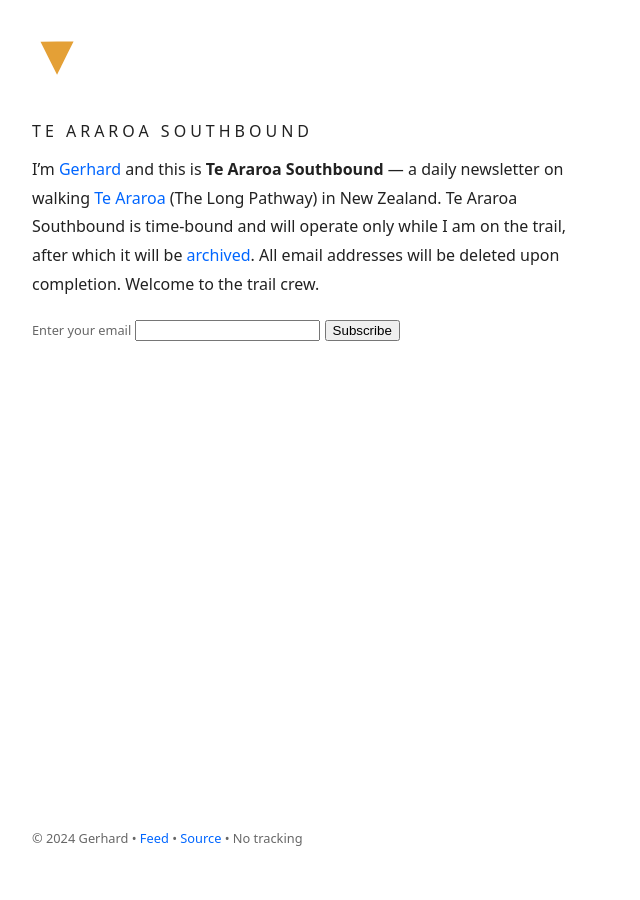
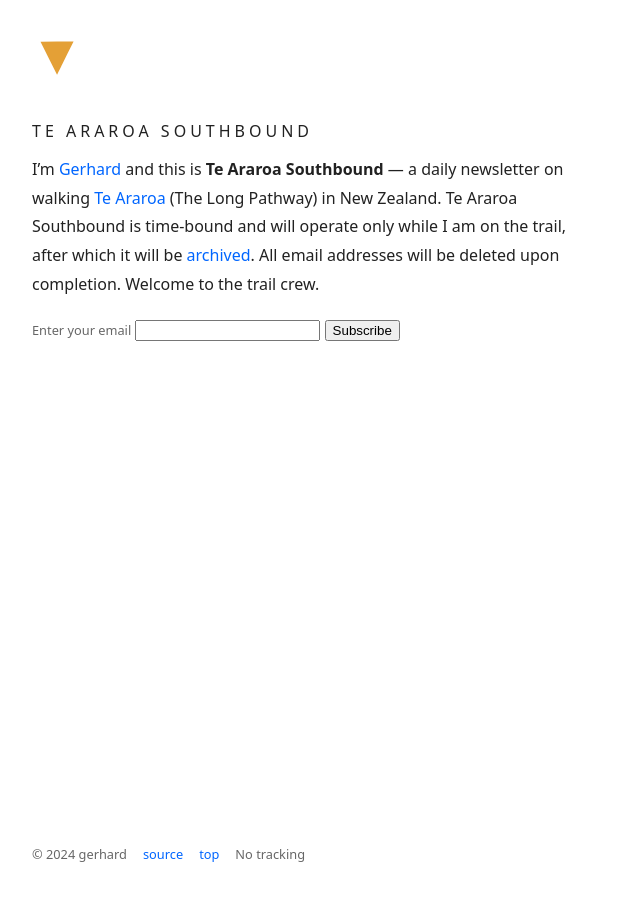
Before and after one commit to gerhardlanz/ta-sobo.gerhardla.nz, a Jekyll site: the page built from index.md, in a window 1280 px wide. Shown: the whole page, without its empty margins (0-640 px from the left). Built offline with Jekyll 4.4.1, drawn with Linux system fonts in a browser that asks for light colours; Markdown is read by kramdown in place of the engine named in the settings.

Commit message:
chore: add top link

```diff
--- a/_layouts/default.html
+++ b/_layouts/default.html
@@ -99,7 +99,7 @@
     <link rel="apple-touch-icon" href="/apple-touch-icon.png">
     <link rel="manifest" href="/manifest.webmanifest">
     <link rel="canonical" href="{{ page.url | prepend: site.url }}">
-    <title>{% if page.permalink == '/' %}{{ site.title }}{% else %}{{ page.title }} • {{ site.title }}{% endif %}</title>
+    <title>{% if page.permalink == '/' %}{{ site.title }}{% else %}{{ page.title }} — {{ site.title }}{% endif %}</title>
 </head>
 
 <body>
@@ -110,7 +110,13 @@
     <main>{{ content }}</main>
     <footer>
         <nav aria-label="About this site">
-            <p><small>&copy; 2024 Gerhard • <a href="https://buttondown.com/gerhard/rss">Feed</a> • <a href="https://github.com/gerhardlanz/ta-sobo">Source</a> • No tracking</small></p>
+            <ul style="list-style-type:none;display:flex;margin:0;padding:0">
+                <li style="margin-right: 1rem"><small>&copy; 2024 gerhard</small></li>
+                <li style="margin-right: 1rem"><small><a
+                            href="https://github.com/gerhardlanz/ta-sobo">source</a></small></li>
+                <li style="margin-right: 1rem"><small><a href="#">top</a></small></li>
+                <li style="margin-right: 1rem"><small>No tracking</small></li>
+            </ul>
         </nav>
     </footer>
 </body>
```
